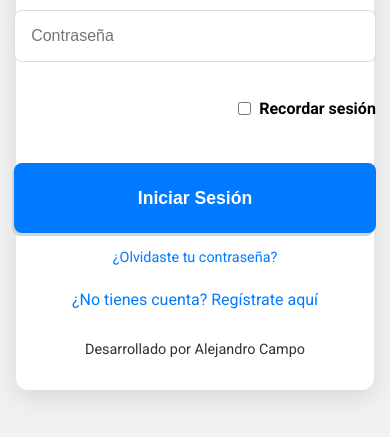
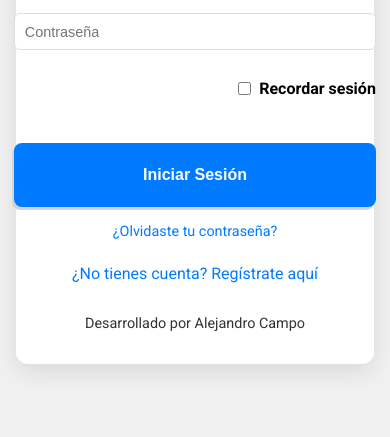
Before and after one commit to AlejandroCR11/mfjc, a plain HTML site: page login-signup.html in a window 390 px wide. Shown: the part 407-844 px from the top of the page. Drawn offline with Linux system fonts and the light colour scheme.

Commit message:
Add files via upload

```diff
--- a/css/login-signup.css
+++ b/css/login-signup.css
@@ -279,3 +279,33 @@ h5 {
         font-size: 0.8rem; /* Ajusta el tamaño del enlace */
     }
 }
+
+
+
+/* Estilo específico para dispositivos móviles (pantallas de hasta 768px) */
+@media (max-width: 768px) {
+    /* Ajustar tamaño de los campos de texto */
+    #loginForm input[type="text"],
+    #loginForm input[type="password"] {
+        width: 100%; /* Mantiene el ancho del contenedor */
+        font-size: 0.9rem; /* Tamaño de fuente más pequeño */
+        padding: 0.6rem; /* Reducir padding para hacer el campo más compacto */
+        border-radius: 6px; /* Bordes redondeados ligeramente */
+        margin-bottom: 1rem; /* Espaciado entre campos */
+    }
+
+    /* Estilo para el botón de "Iniciar sesión" */
+    #loginForm button {
+        width: 100%; /* Ancho completo */
+        font-size: 1rem; /* Tamaño de fuente reducido */
+        padding: 0.8rem; /* Padding más pequeño */
+        border-radius: 8px; /* Bordes ligeramente redondeados */
+        background-color: #007BFF; /* Color del botón */
+        color: #ffffff; /* Color del texto */
+    }
+
+    /* Efecto hover para el botón en dispositivos móviles */
+    #loginForm button:hover {
+        background-color: #0056b3; /* Color más oscuro en hover */
+    }
+}
```
